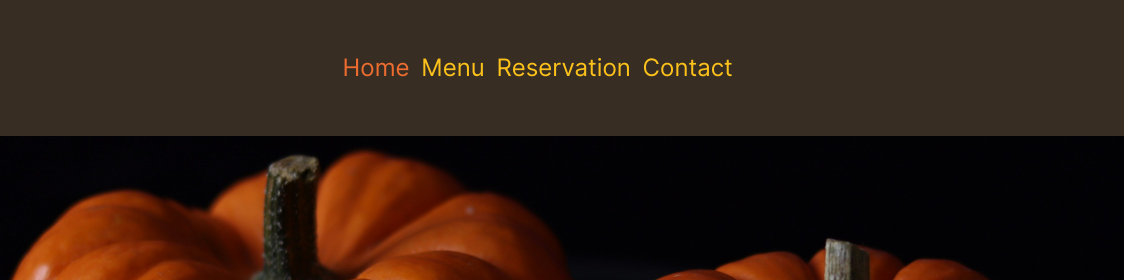
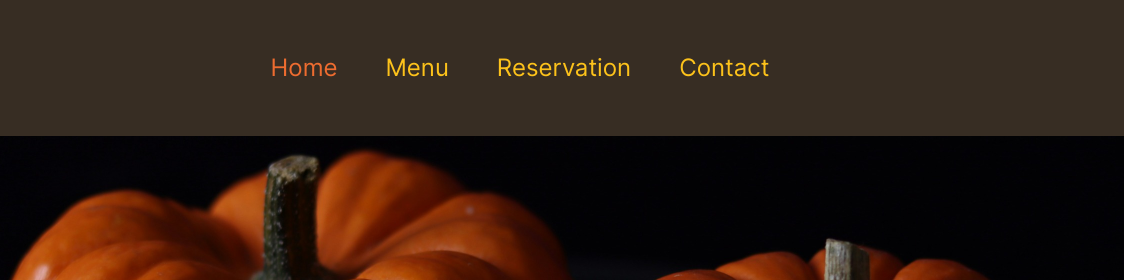
Before and after one commit to NukaKhargelia/Homework7, a plain HTML site: page index.html in a window 1280 px wide. Shown: the top 280 px of the page, 156-1280 px from the left. Drawn offline with Linux system fonts and the light colour scheme.

Commit message:
do correct

```diff
--- a/css/style.css
+++ b/css/style.css
@@ -21,13 +21,12 @@ header {
 .logolink {
   display: inline-flex;
 }
-.logolink:hover{
-    transform: rotate(-35deg);
+.logolink:hover {
+  transform: rotate(-35deg);
 }
 .headerUl {
   display: flex;
-  column-gap: calc(48 / 1440 * 100%);
-  justify-content: space-between;
+  column-gap: 48px;
 }
 .headernavli {
   font-family: "Inter", sans-serif;
```
